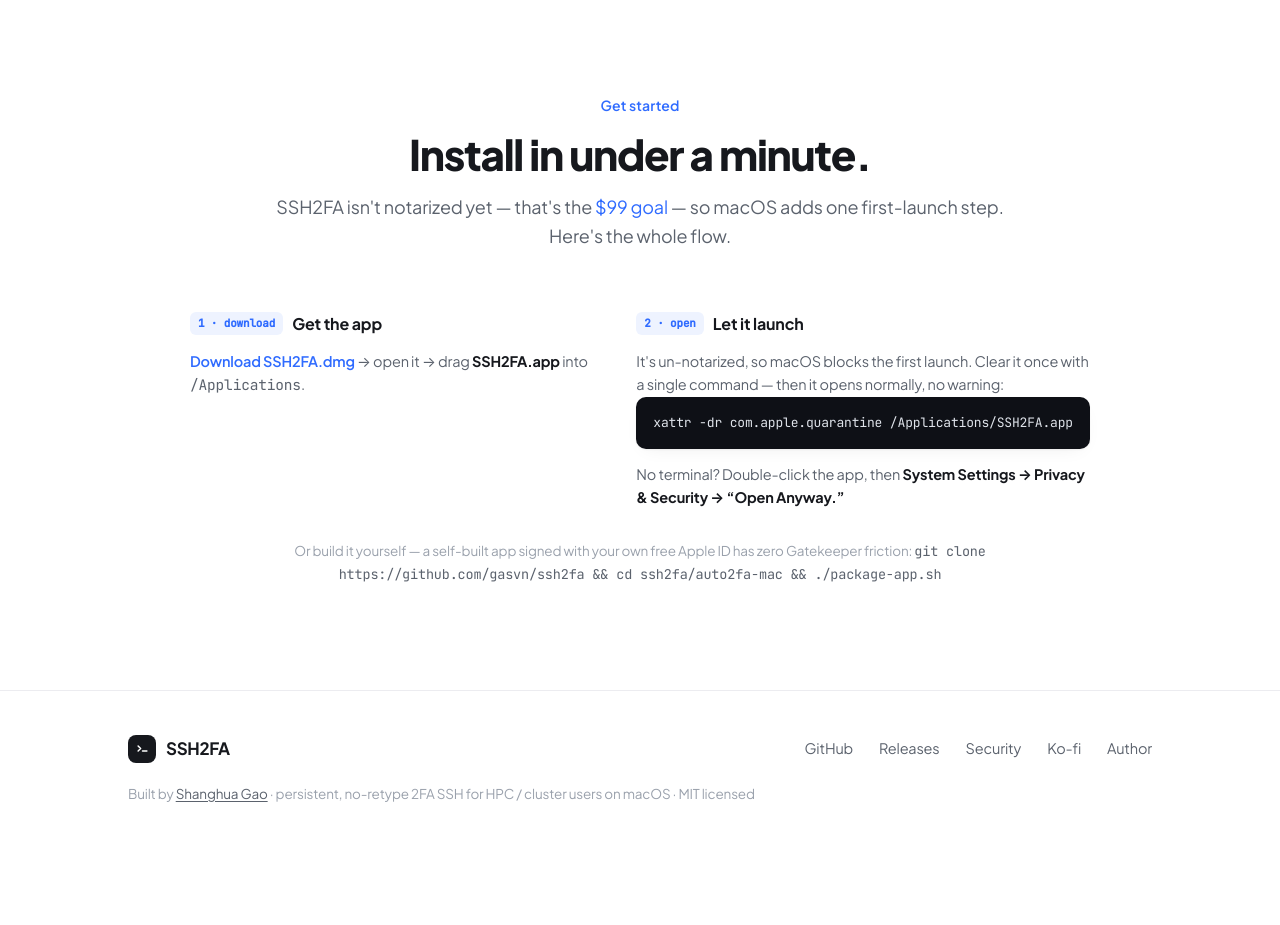
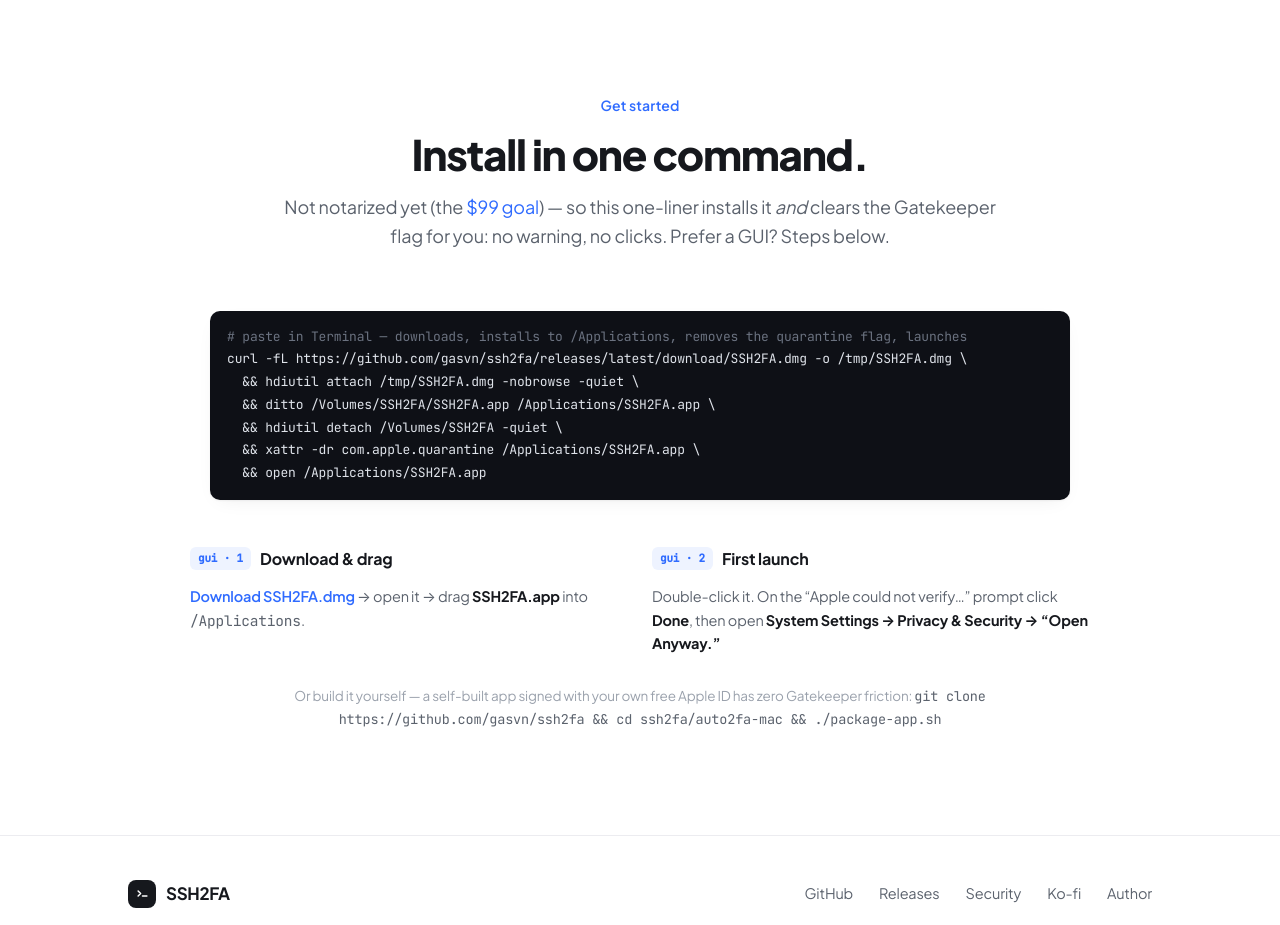
Before and after one commit to gasvn/ssh2fa, a plain HTML site: page docs/index.html in a window 1280 px wide. Shown: the part 5820-6745 px from the top of the page. Before the commit the page ends 6684 px from the top, so only its background shows below. Drawn offline with Linux system fonts and the light colour scheme.

Commit message:
docs+site: lead install with the one-command installer (download+install+de-quarantine+launch)

```diff
--- a/docs/index.html
+++ b/docs/index.html
@@ -439,19 +439,26 @@
 </div></section>
 
 <section id="install"><div class="wrap">
-  <div class="head reveal"><div class="kick">Get started</div><h2>Install in under a minute.</h2>
-    <p>SSH2FA isn't notarized yet — that's the <a href="#support" class="accent">$99 goal</a> — so macOS adds one first-launch step. Here's the whole flow.</p></div>
+  <div class="head reveal"><div class="kick">Get started</div><h2>Install in one command.</h2>
+    <p>Not notarized yet (the <a href="#support" class="accent">$99 goal</a>) — so this one-liner installs it <em>and</em> clears the Gatekeeper flag for you: no warning, no clicks. Prefer a GUI? Steps below.</p></div>
+  <div class="reveal" style="max-width:860px;margin:0 auto 46px">
+    <div class="code"><span class="c"># paste in Terminal — downloads, installs to /Applications, removes the quarantine flag, launches</span>
+curl -fL https://github.com/gasvn/ssh2fa/releases/latest/download/SSH2FA.dmg -o /tmp/SSH2FA.dmg \
+  &amp;&amp; hdiutil attach /tmp/SSH2FA.dmg -nobrowse -quiet \
+  &amp;&amp; ditto /Volumes/SSH2FA/SSH2FA.app /Applications/SSH2FA.app \
+  &amp;&amp; hdiutil detach /Volumes/SSH2FA -quiet \
+  &amp;&amp; xattr -dr com.apple.quarantine /Applications/SSH2FA.app \
+  &amp;&amp; open /Applications/SSH2FA.app</div>
+  </div>
   <div class="install">
-    <div class="ins reveal"><h3><span class="tag">1 · download</span> Get the app</h3>
+    <div class="ins reveal"><h3><span class="tag">gui · 1</span> Download &amp; drag</h3>
       <p style="margin-top:0"><a href="https://github.com/gasvn/ssh2fa/releases/latest/download/SSH2FA.dmg" class="accent" style="font-weight:600">Download SSH2FA.dmg</a> → open it → drag <b style="color:var(--ink)">SSH2FA.app</b> into <span class="mono">/Applications</span>.</p>
     </div>
-    <div class="ins reveal"><h3><span class="tag">2 · open</span> Let it launch</h3>
-      <p style="margin-top:0">It's un-notarized, so macOS blocks the first launch. Clear it once with a single command — then it opens normally, no warning:</p>
-      <div class="code">xattr -dr com.apple.quarantine /Applications/SSH2FA.app</div>
-      <p>No terminal? Double-click the app, then <b style="color:var(--ink)">System Settings → Privacy &amp; Security → “Open Anyway.”</b></p>
+    <div class="ins reveal"><h3><span class="tag">gui · 2</span> First launch</h3>
+      <p style="margin-top:0">Double-click it. On the “Apple could not verify…” prompt click <b style="color:var(--ink)">Done</b>, then open <b style="color:var(--ink)">System Settings → Privacy &amp; Security → “Open Anyway.”</b></p>
     </div>
   </div>
-  <p class="reveal" style="max-width:820px;margin:30px auto 0;text-align:center;color:var(--faint);font-size:13.5px;line-height:1.7">Or build it yourself — a self-built app signed with your own free Apple ID has zero Gatekeeper friction: <span class="mono" style="color:var(--muted)">git clone https://github.com/gasvn/ssh2fa &amp;&amp; cd ssh2fa/auto2fa-mac &amp;&amp; ./package-app.sh</span></p>
+  <p class="reveal" style="max-width:860px;margin:30px auto 0;text-align:center;color:var(--faint);font-size:13.5px;line-height:1.7">Or build it yourself — a self-built app signed with your own free Apple ID has zero Gatekeeper friction: <span class="mono" style="color:var(--muted)">git clone https://github.com/gasvn/ssh2fa &amp;&amp; cd ssh2fa/auto2fa-mac &amp;&amp; ./package-app.sh</span></p>
 </div></section>
 
 <footer><div class="wrap">
```
Also changed, not shown: README.md.
